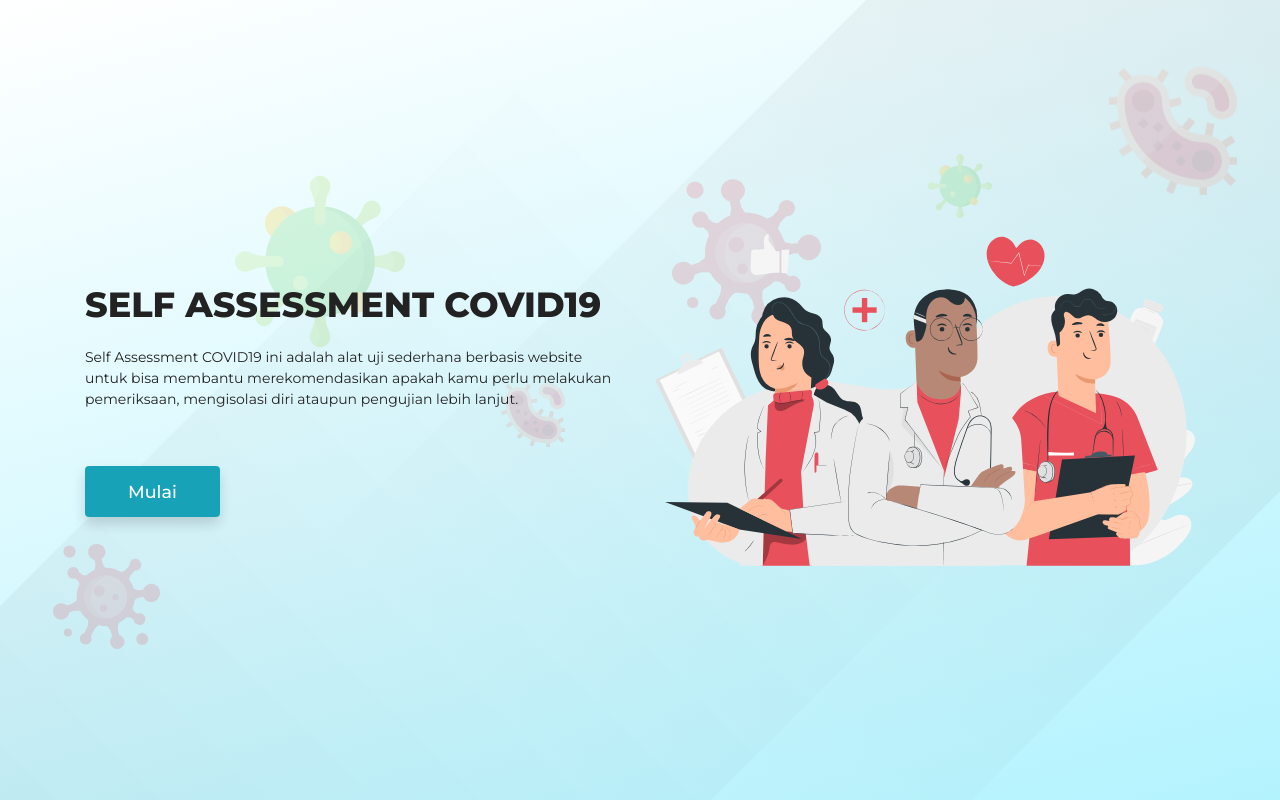
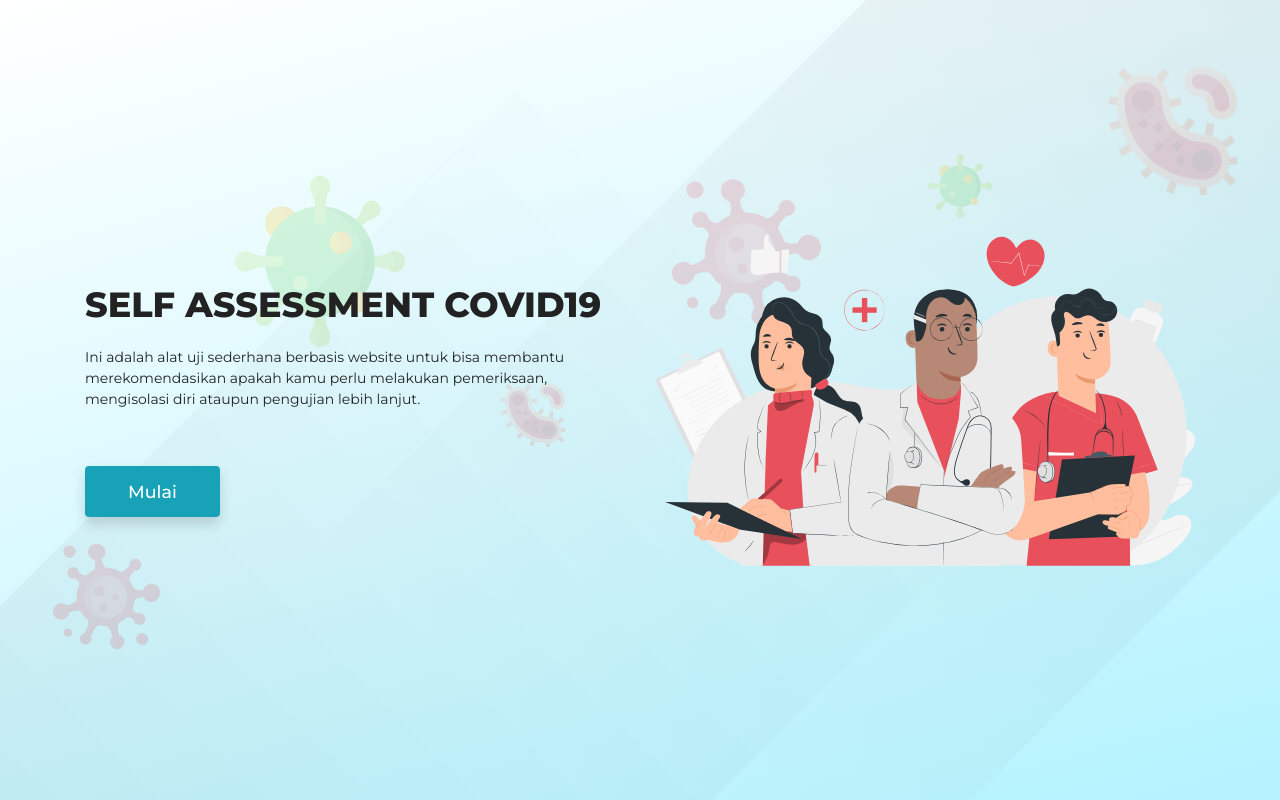
Before and after one commit to bernadsatriani/cek-corona, a PHP site: page / in a window 1280 px wide. Run offline with PHP 8.4, Linux system fonts and the light colour scheme.

Commit message:
fix description

```diff
--- a/index.php
+++ b/index.php
@@ -46,7 +46,7 @@
                     <div class="text-center text-lg-left">
                         <h1 class="font-weight-black mb-4">SELF ASSESSMENT COVID19</h1>
                         <p>
-                            Self Assessment COVID19 ini adalah alat uji sederhana berbasis website untuk bisa membantu merekomendasikan apakah kamu perlu melakukan pemeriksaan, mengisolasi diri ataupun pengujian lebih lanjut.
+                            Ini adalah alat uji sederhana berbasis website untuk bisa membantu merekomendasikan apakah kamu perlu melakukan pemeriksaan, mengisolasi diri ataupun pengujian lebih lanjut.
                         </p>
                         <button class="btn-start btn btn-info py-3 px-5 shadow mt-5"><h5 class="m-0">Mulai</h5></button>
                     </div>
```
